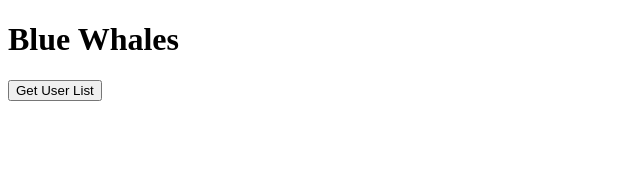
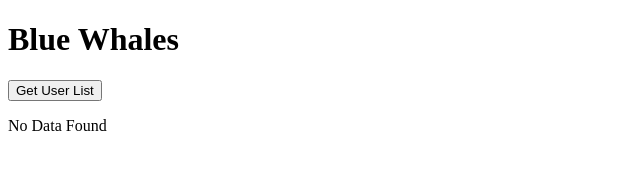
Before and after one commit to acciojob/fetch-users-satishrathod-dev, a React app: page / in a window 1280 px wide. Shown: the top 185 px of the page, without its empty margins (0-640 px from the left). Built offline with nearby package versions, Linux system fonts and the light colour scheme.

Commit message:
finished

```diff
--- a/src/components/App.js
+++ b/src/components/App.js
@@ -25,13 +25,11 @@ const App = () => {
 
   return (
     <div>
-      {/* <pre>{post ? JSON.stringify(post, null, 2) : "Loading..."}</pre>
-       */}
       <h1>Blue Whales</h1>
       <button className="btn" onClick={getData}>
         Get User List
       </button>
-      {posts.length > 0 && (
+      {posts.length > 0 ? (
         <table>
           <thead>
             <tr>
@@ -41,19 +39,25 @@ const App = () => {
               <th>Avatar</th>
             </tr>
           </thead>
-          {posts.map((user) => (
-            <tbody>
+          <tbody>
+            {posts.map((user) => (
               <tr key={user.id}>
                 <td>{user.first_name}</td>
                 <td>{user.last_name}</td>
                 <td>{user.email}</td>
                 <td>
-                  <img src={user.avatar} alt="avatar" />
+                  <img
+                    src={user.avatar}
+                    alt={`${user.first_name} ${user.last_name}`}
+                    width="50"
+                  />
                 </td>
               </tr>
-            </tbody>
-          ))}
+            ))}
+          </tbody>
         </table>
+      ) : (
+        <p>No Data Found</p>
       )}
     </div>
   );
```
